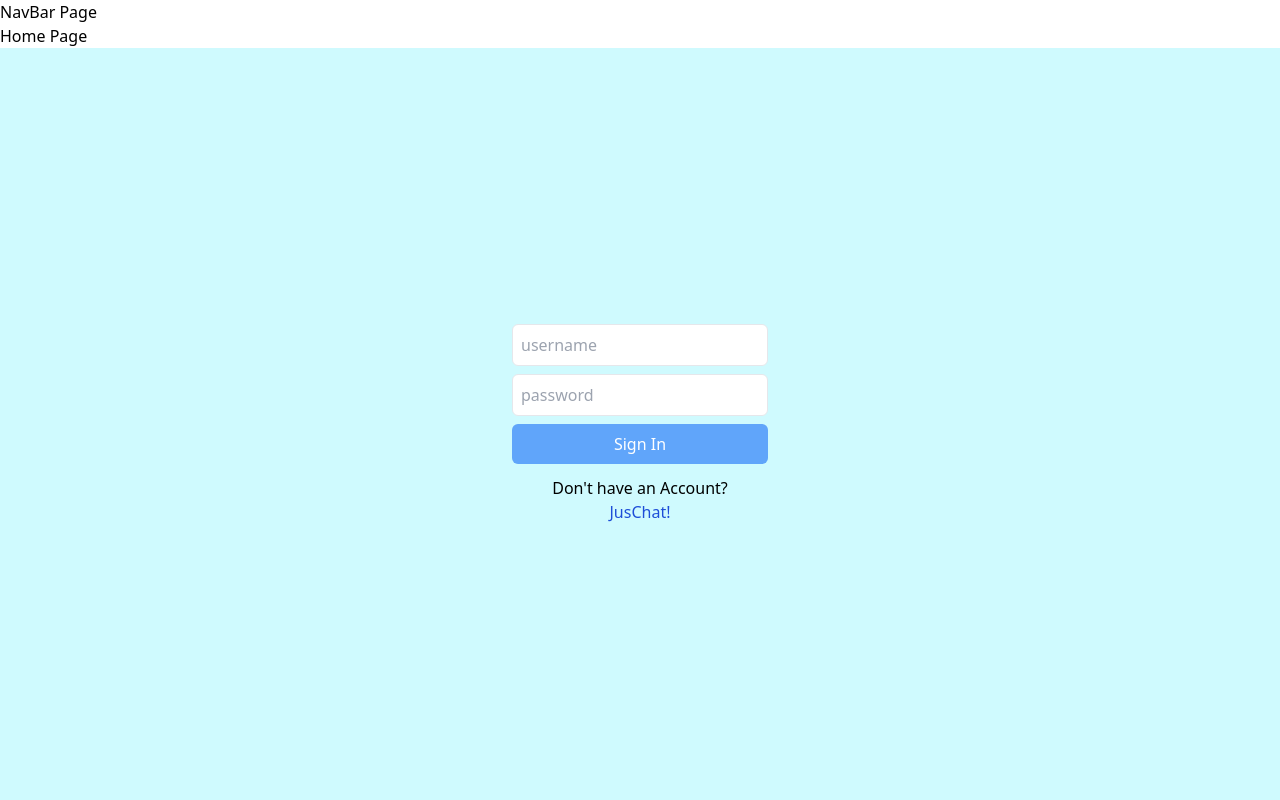
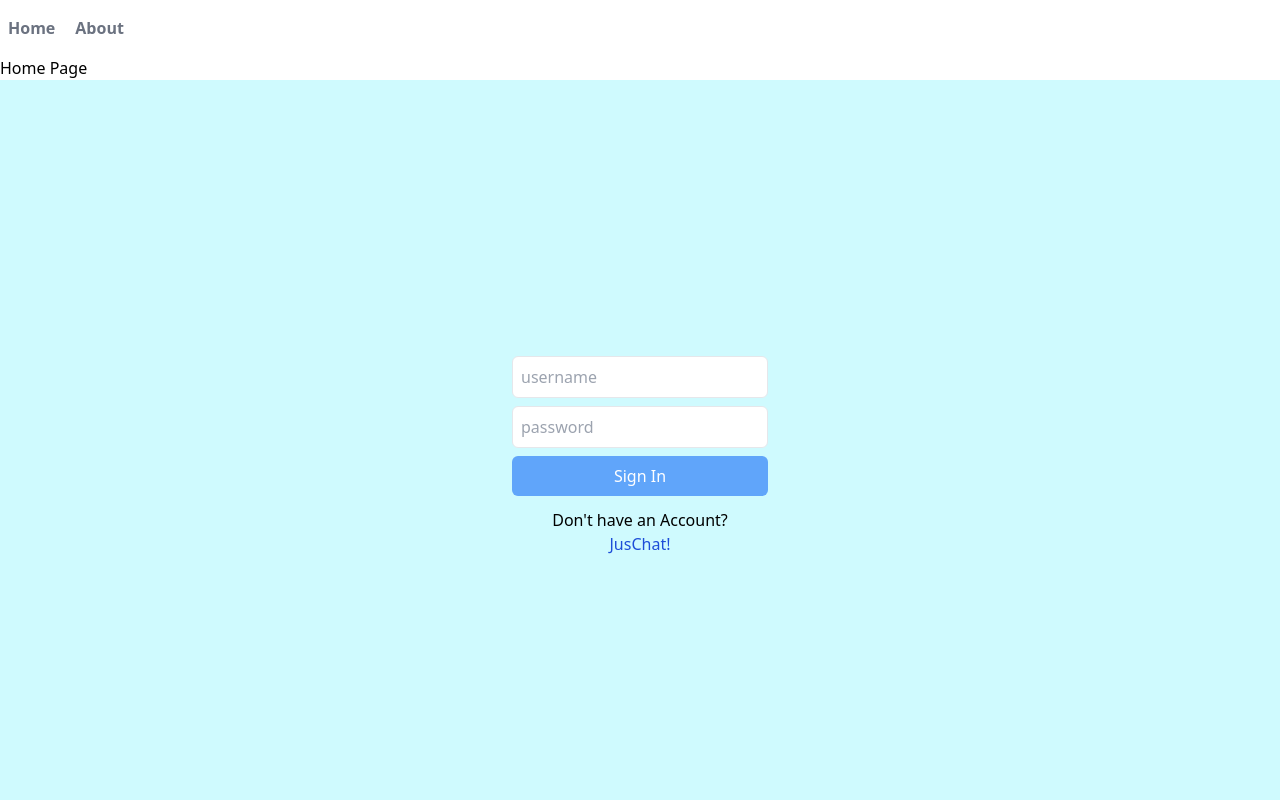
Before and after one commit to pjungjs/juschat-app, a React (Create React App) app in the folder frontend/: page / in a window 1280 px wide. Shown: the top 800 px of the page. Built offline with nearby package versions, Linux system fonts and the light colour scheme; no server answers; the HTML template or start-up script is replaced by a standard one.

Commit message:
FE_NavBar completed. it will show chat and user's setting after logging in

```diff
--- a/frontend/src/components/NavBar.jsx
+++ b/frontend/src/components/NavBar.jsx
@@ -1,10 +1,48 @@
+import { Link } from "react-router-dom";
 
-function NavBar() {
+function NavBar({ user, isActive, setIsActive }) {
+  const activePage = "text-teal-500 border-b-4 border-teal-300";
+  const notActivePage = "text-gray-500 hover:text-teal-300 transition duration-300";
+
   return (
-    <div>
-      <h1>NavBar Page</h1>
-    </div>
+    <nav>
+      <div className="flex md:flex md:flex-grow space-x-1">
+        <Link
+          to="/"
+          onClick={() => setIsActive("home")}
+          className={"py-4 px-2 mx-0 font-semibold " + (isActive === "home" ? activePage : notActivePage)}
+        >
+          Home
+        </Link>
+        <Link
+          to="/about"
+          onClick={() => setIsActive("about")}
+          className={"py-4 px-2 mx-0 font-semibold " + (isActive === "about" ? activePage : notActivePage)}
+        >
+          About
+        </Link>
+        {user && !!Object.keys(user).length && (
+          <>
+            <Link
+              to="/user/chat"
+              onClick={() => setIsActive("chat")}
+              className={"py-4 px-2 mx-0 font-semibold " + (isActive === "chat" ? activePage : notActivePage)}
+            >
+              Chat
+            </Link>
+            <Link
+              to="/user/settings"
+              onClick={() => setIsActive("settings")}
+              className={"py-4 px-2 mx-0 font-semibold " + (isActive === "settings" ? activePage : notActivePage)}
+            >
+              User's Settings
+            </Link>
+          </>
+        )}
+      </div>
+    </nav>
   )
+
 }
 
 export default NavBar;
```
